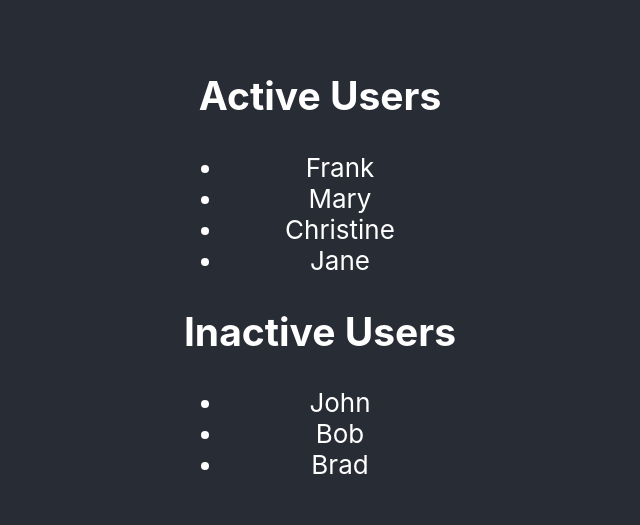
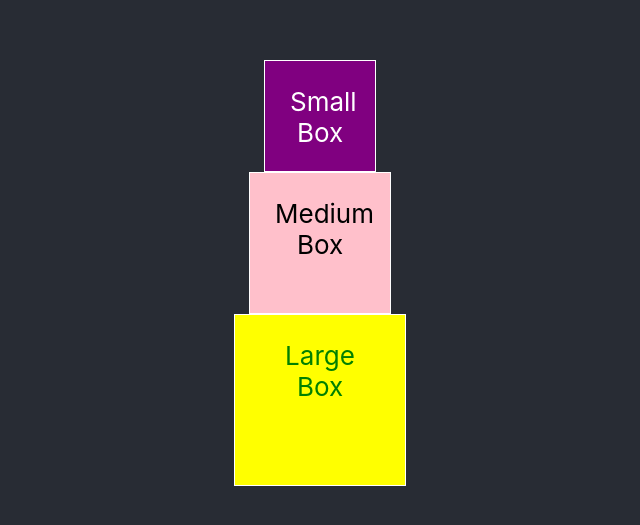
Before and after one commit to shahbaaz/frontendpractice, a React (Create React App) app in the folder myapp/: page / in a window 1280 px wide. Shown: the part 127-652 px from the top of the page, without its empty margins (320-960 px from the left). Built offline with nearby package versions, Linux system fonts and the light colour scheme.

Commit message:
styling in react app

```diff
--- a/myapp/src/App.css
+++ b/myapp/src/App.css
@@ -30,3 +30,22 @@
     transform: rotate(360deg);
   }
 }
+
+.box {
+  border: 1px solid #fff;
+}
+
+.box--small {
+  width: 60px;
+  height: 60px;
+}
+
+.box--medium {
+  width: 90px;
+  height: 90px;
+}
+
+.box--large {
+  width: 120px;
+  height: 120px;
+}
--- a/myapp/src/App.js
+++ b/myapp/src/App.js
@@ -1,16 +1,16 @@
 import React, { Component } from 'react';
 import './App.css';
-import PropTypes from 'prop-types';
+// import PropTypes from 'prop-types';
 
-const UsersData = [
-  { name: 'John', isActive: false },
-  { name: 'Bob', isActive: false },
-  { name: 'Frank', isActive: true },
-  { name: 'Brad', isActive: false },
-  { name: 'Mary', isActive: true },
-  { name: 'Christine', isActive: true },
-  { name: 'Jane', isActive: true },
-];
+// const UsersData = [
+//   { name: 'John', isActive: false },
+//   { name: 'Bob', isActive: false },
+//   { name: 'Frank', isActive: true },
+//   { name: 'Brad', isActive: false },
+//   { name: 'Mary', isActive: true },
+//   { name: 'Christine', isActive: true },
+//   { name: 'Jane', isActive: true },
+// ];
 
 // class Sami extends Component {
 //   render() {
@@ -71,59 +71,92 @@ const UsersData = [
 //   username: PropTypes.string.isRequired
 // };
 
-class Users extends Component {
-  render() {
-    const activeUsers = this.props.list.filter(function(user) {
-      return user.isActive === true;
-    });
-    const inactiveUsers = this.props.list.filter(user => user.isActive === false);
-    console.log('Active Users', activeUsers);
-    console.log('Inactive Users', inactiveUsers);
-    return (
-      <div>
-        <h2>Active Users</h2>
-        <ul>
-          {/* <li>John</li> */}
-          {activeUsers.map(user => {
-            return <li key={user.name}>{user.name}</li>;
-          })}
-        </ul>
-        <h2>Inactive Users</h2>
-        <ul>
-          {inactiveUsers.map(user => {
-            return <li key={user.name}>{user.name}</li>;
-          })}
-        </ul>
-      </div>
-    );
-  }
+// class Users extends Component {
+//   render() {
+//     const activeUsers = this.props.list.filter(function(user) {
+//       return user.isActive === true;
+//     });
+//     const inactiveUsers = this.props.list.filter(user => user.isActive === false);
+//     console.log('Active Users', activeUsers);
+//     console.log('Inactive Users', inactiveUsers);
+//     return (
+//       <div>
+//         <h2>Active Users</h2>
+//         <ul>
+//           {/* <li>John</li> */}
+//           {activeUsers.map(user => {
+//             return <li key={user.name}>{user.name}</li>;
+//           })}
+//         </ul>
+//         <h2>Inactive Users</h2>
+//         <ul>
+//           {inactiveUsers.map(user => {
+//             return <li key={user.name}>{user.name}</li>;
+//           })}
+//         </ul>
+//       </div>
+//     );
+//   }
+// }
+
+// Users.propTypes = {
+//   list: PropTypes.arrayOf(
+//     PropTypes.shape({
+//       name: PropTypes.string.isRequired,
+//       isActive: PropTypes.bool.isRequired
+//     })
+//   )
+// };
+
+// class App extends Component {
+//   render() {
+//     return (
+//       <div className="App">
+//         <header className="App-header">
+//           {/* <Sami msg="Hi" />
+//           <Sami msg="React is awesome!" />
+//           <Sami msg="My name is Sami" />
+//           <Sami msg="No message!">I am the children message</Sami>
+//           <Message content="Hello world!" /> */}
+//           {/* <Profile
+//             img="https://avatars1.githubusercontent.com/u/293053?v=4"
+//             name="Mohammed Shahbaaz Hussain"
+//             username="shahbaaz"
+//           /> */}
+//           <Users list={UsersData} />
+//         </header>
+//       </div>
+//     );
+//   }
+// }
+// {style, ...children} = props
+function Box({style, size, className = '', ...children}) {
+  const sizeClassName = size ? `box--${size}` : '';
+  return (
+    <div
+      className={`box ${sizeClassName}`}
+      style={{padding: 25, ...style}}
+      {...children}
+    />
+  );
 }
-
-Users.propTypes = {
-  list: PropTypes.arrayOf(
-    PropTypes.shape({
-      name: PropTypes.string.isRequired,
-      isActive: PropTypes.bool.isRequired
-    })
-  )
-};
 
 class App extends Component {
   render() {
     return (
       <div className="App">
         <header className="App-header">
-          {/* <Sami msg="Hi" />
-          <Sami msg="React is awesome!" />
-          <Sami msg="My name is Sami" />
-          <Sami msg="No message!">I am the children message</Sami>
-          <Message content="Hello world!" /> */}
-          {/* <Profile
-            img="https://avatars1.githubusercontent.com/u/293053?v=4"
-            name="Mohammed Shahbaaz Hussain"
-            username="shahbaaz"
-          /> */}
-          <Users list={UsersData} />
+          <Box
+            size="small"
+            style={{backgroundColor: 'purple', color: 'white'}}>Small Box</Box>
+
+          <Box
+            size="medium"
+            style={{backgroundColor: 'pink', color: 'black'}}>Medium Box</Box>
+
+          <Box
+            size="large"
+            style={{backgroundColor: 'yellow', color: 'green'}}>Large Box</Box>
         </header>
       </div>
     );
```
